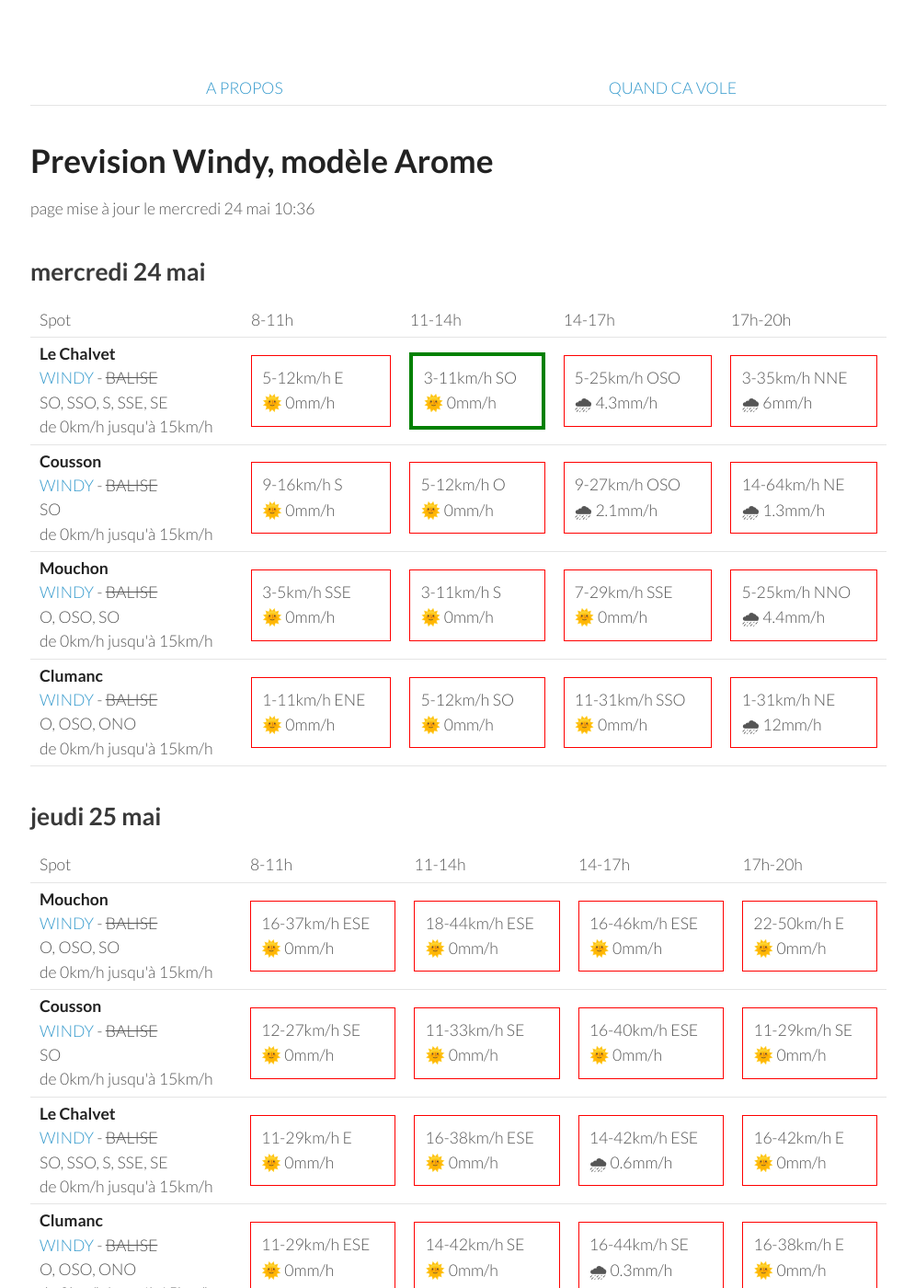
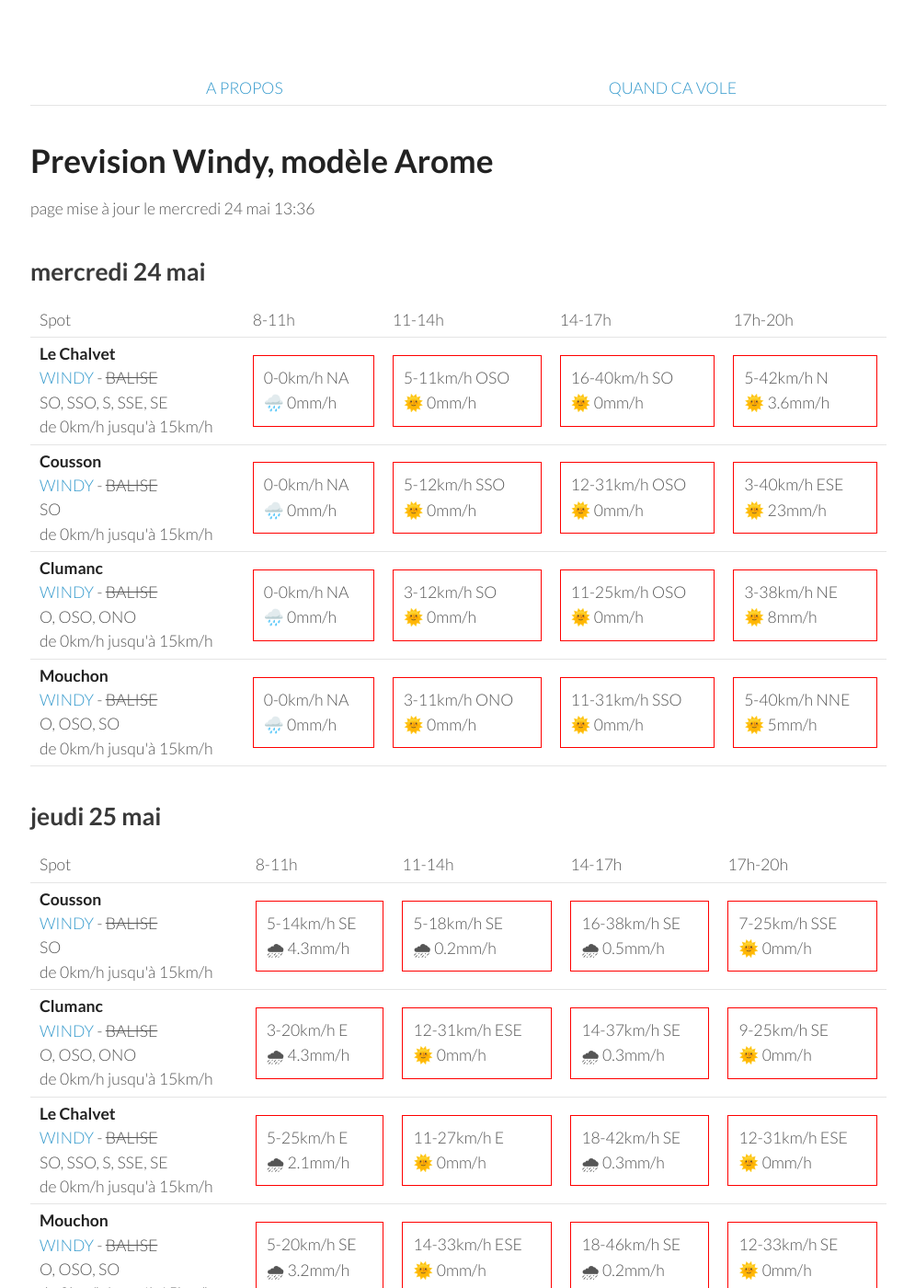
Before and after one commit to parapente-dans-le-nord/parapente-dans-le-nord.github.io, a Jekyll site: the page built from saint_andre.markdown, in a window 1280 px wide and 1400 px high. Shown: the whole window at 92% size, without its empty margins (25-1020 px from the left). Built offline with Jekyll 4.4.1, drawn with Linux system fonts in a browser that asks for light colours; some of the changed text lies outside the part shown.

Commit message:
update index.markdown

```diff
--- a/saint_andre.markdown
+++ b/saint_andre.markdown
@@ -7,7 +7,7 @@ title:  "Tous les spots"
 {: .links}
 
 # Prevision Windy, modèle Arome
-page mise à jour le mercredi 24 mai 10:36
+page mise à jour le mercredi 24 mai 13:36
 
 ## mercredi 24 mai
 
@@ -24,41 +24,37 @@ page mise à jour le mercredi 24 mai 10:36
 <tr>
         <td><strong>Le Chalvet</strong><br><a href="https://windy.com/43.979/6.480?43.866,6.480,10,m:eSsaglX">WINDY</a> - <span class="no-balise"> BALISE </span><br> <span class="vent-favorable">SO, SSO, S, SSE, SE</span><br><span class="force-vent">de 0km/h jusqu'à 15km/h</span> </td>
 
-            <td><div class="not-flyable"><p>5-12km/h E</p><p>🌞 0mm/h</p></div></td>
-            <td><div class="flyable"><p>3-11km/h SO</p><p>🌞 0mm/h</p></div></td>
-            <td><div class="not-flyable"><p>5-25km/h OSO</p><p>🌧 4.3mm/h</p></div></td>
-            <td><div class="not-flyable"><p>3-35km/h NNE</p><p>🌧 6mm/h</p></div></td>
-
+            <td><div class="not-flyable"><p>0-0km/h NA</p><p>🌧️ 0mm/h</p></div></td>
+            <td><div class="not-flyable"><p>5-11km/h OSO</p><p>🌞 0mm/h</p></div></td>
+            <td><div class="not-flyable"><p>16-40km/h SO</p><p>🌞 0mm/h</p></div></td>
+            <td><div class="not-flyable"><p>5-42km/h N</p><p>🌞 3.6mm/h</p></div></td>
 
     </tr>
 <tr>
         <td><strong>Cousson</strong><br><a href="https://windy.com/44.054/6.240?43.940,6.241,10,m:eSAaglz">WINDY</a> - <span class="no-balise"> BALISE </span><br> <span class="vent-favorable">SO</span><br><span class="force-vent">de 0km/h jusqu'à 15km/h</span> </td>
 
-            <td><div class="not-flyable"><p>9-16km/h S</p><p>🌞 0mm/h</p></div></td>
-            <td><div class="not-flyable"><p>5-12km/h O</p><p>🌞 0mm/h</p></div></td>
-            <td><div class="not-flyable"><p>9-27km/h OSO</p><p>🌧 2.1mm/h</p></div></td>
-            <td><div class="not-flyable"><p>14-64km/h NE</p><p>🌧 1.3mm/h</p></div></td>
+            <td><div class="not-flyable"><p>0-0km/h NA</p><p>🌧️ 0mm/h</p></div></td>
+            <td><div class="not-flyable"><p>5-12km/h SSO</p><p>🌞 0mm/h</p></div></td>
+            <td><div class="not-flyable"><p>12-31km/h OSO</p><p>🌞 0mm/h</p></div></td>
+            <td><div class="not-flyable"><p>3-40km/h ESE</p><p>🌞 23mm/h</p></div></td>
 
+    </tr>
+<tr>
+        <td><strong>Clumanc</strong><br><a href="https://windy.com/44.027/6.402?43.914,6.403,10,m:eSxaglP">WINDY</a> - <span class="no-balise"> BALISE </span><br> <span class="vent-favorable">O, OSO, ONO</span><br><span class="force-vent">de 0km/h jusqu'à 15km/h</span> </td>
+
+            <td><div class="not-flyable"><p>0-0km/h NA</p><p>🌧️ 0mm/h</p></div></td>
+            <td><div class="not-flyable"><p>3-12km/h SO</p><p>🌞 0mm/h</p></div></td>
+            <td><div class="not-flyable"><p>11-25km/h OSO</p><p>🌞 0mm/h</p></div></td>
+            <td><div class="not-flyable"><p>3-38km/h NE</p><p>🌞 8mm/h</p></div></td>
 
     </tr>
 <tr>
         <td><strong>Mouchon</strong><br><a href="https://windy.com/43.992/6.424?43.878,6.425,10,m:eSuaglR">WINDY</a> - <span class="no-balise"> BALISE </span><br> <span class="vent-favorable">O, OSO, SO</span><br><span class="force-vent">de 0km/h jusqu'à 15km/h</span> </td>
 
-            <td><div class="not-flyable"><p>3-5km/h SSE</p><p>🌞 0mm/h</p></div></td>
-            <td><div class="not-flyable"><p>3-11km/h S</p><p>🌞 0mm/h</p></div></td>
-            <td><div class="not-flyable"><p>7-29km/h SSE</p><p>🌞 0mm/h</p></div></td>
-            <td><div class="not-flyable"><p>5-25km/h NNO</p><p>🌧 4.4mm/h</p></div></td>
-
-
-    </tr>
-<tr>
-        <td><strong>Clumanc</strong><br><a href="https://windy.com/44.027/6.402?43.914,6.403,10,m:eSxaglP">WINDY</a> - <span class="no-balise"> BALISE </span><br> <span class="vent-favorable">O, OSO, ONO</span><br><span class="force-vent">de 0km/h jusqu'à 15km/h</span> </td>
-
-            <td><div class="not-flyable"><p>1-11km/h ENE</p><p>🌞 0mm/h</p></div></td>
-            <td><div class="not-flyable"><p>5-12km/h SO</p><p>🌞 0mm/h</p></div></td>
+            <td><div class="not-flyable"><p>0-0km/h NA</p><p>🌧️ 0mm/h</p></div></td>
+            <td><div class="not-flyable"><p>3-11km/h ONO</p><p>🌞 0mm/h</p></div></td>
             <td><div class="not-flyable"><p>11-31km/h SSO</p><p>🌞 0mm/h</p></div></td>
-            <td><div class="not-flyable"><p>1-31km/h NE</p><p>🌧 12mm/h</p></div></td>
-
+            <td><div class="not-flyable"><p>5-40km/h NNE</p><p>🌞 5mm/h</p></div></td>
 
     </tr>
 
@@ -78,42 +74,42 @@ page mise à jour le mercredi 24 mai 10:36
       <td>17h-20h</td>
     </tr>
 <tr>
-        <td><strong>Mouchon</strong><br><a href="https://windy.com/43.992/6.424?43.878,6.425,10,m:eSuaglR">WINDY</a> - <span class="no-balise"> BALISE </span><br> <span class="vent-favorable">O, OSO, SO</span><br><span class="force-vent">de 0km/h jusqu'à 15km/h</span> </td>
+        <td><strong>Cousson</strong><br><a href="https://windy.com/44.054/6.240?43.940,6.241,10,m:eSAaglz">WINDY</a> - <span class="no-balise"> BALISE </span><br> <span class="vent-favorable">SO</span><br><span class="force-vent">de 0km/h jusqu'à 15km/h</span> </td>
 
-            <td><div class="not-flyable"><p>16-37km/h ESE</p><p>🌞 0mm/h</p></div></td>
-            <td><div class="not-flyable"><p>18-44km/h ESE</p><p>🌞 0mm/h</p></div></td>
-            <td><div class="not-flyable"><p>16-46km/h ESE</p><p>🌞 0mm/h</p></div></td>
-            <td><div class="not-flyable"><p>22-50km/h E</p><p>🌞 0mm/h</p></div></td>
+            <td><div class="not-flyable"><p>5-14km/h SE</p><p>🌧 4.3mm/h</p></div></td>
+            <td><div class="not-flyable"><p>5-18km/h SE</p><p>🌧 0.2mm/h</p></div></td>
+            <td><div class="not-flyable"><p>16-38km/h SE</p><p>🌧 0.5mm/h</p></div></td>
+            <td><div class="not-flyable"><p>7-25km/h SSE</p><p>🌞 0mm/h</p></div></td>
 
 
     </tr>
 <tr>
-        <td><strong>Cousson</strong><br><a href="https://windy.com/44.054/6.240?43.940,6.241,10,m:eSAaglz">WINDY</a> - <span class="no-balise"> BALISE </span><br> <span class="vent-favorable">SO</span><br><span class="force-vent">de 0km/h jusqu'à 15km/h</span> </td>
+        <td><strong>Clumanc</strong><br><a href="https://windy.com/44.027/6.402?43.914,6.403,10,m:eSxaglP">WINDY</a> - <span class="no-balise"> BALISE </span><br> <span class="vent-favorable">O, OSO, ONO</span><br><span class="force-vent">de 0km/h jusqu'à 15km/h</span> </td>
 
-            <td><div class="not-flyable"><p>12-27km/h SE</p><p>🌞 0mm/h</p></div></td>
-            <td><div class="not-flyable"><p>11-33km/h SE</p><p>🌞 0mm/h</p></div></td>
-            <td><div class="not-flyable"><p>16-40km/h ESE</p><p>🌞 0mm/h</p></div></td>
-            <td><div class="not-flyable"><p>11-29km/h SE</p><p>🌞 0mm/h</p></div></td>
+            <td><div class="not-flyable"><p>3-20km/h E</p><p>🌧 4.3mm/h</p></div></td>
+            <td><div class="not-flyable"><p>12-31km/h ESE</p><p>🌞 0mm/h</p></div></td>
+            <td><div class="not-flyable"><p>14-37km/h SE</p><p>🌧 0.3mm/h</p></div></td>
+            <td><div class="not-flyable"><p>9-25km/h SE</p><p>🌞 0mm/h</p></div></td>
 
 
     </tr>
 <tr>
         <td><strong>Le Chalvet</strong><br><a href="https://windy.com/43.979/6.480?43.866,6.480,10,m:eSsaglX">WINDY</a> - <span class="no-balise"> BALISE </span><br> <span class="vent-favorable">SO, SSO, S, SSE, SE</span><br><span class="force-vent">de 0km/h jusqu'à 15km/h</span> </td>
 
-            <td><div class="not-flyable"><p>11-29km/h E</p><p>🌞 0mm/h</p></div></td>
-            <td><div class="not-flyable"><p>16-38km/h ESE</p><p>🌞 0mm/h</p></div></td>
-            <td><div class="not-flyable"><p>14-42km/h ESE</p><p>🌧 0.6mm/h</p></div></td>
-            <td><div class="not-flyable"><p>16-42km/h E</p><p>🌞 0mm/h</p></div></td>
+            <td><div class="not-flyable"><p>5-25km/h E</p><p>🌧 2.1mm/h</p></div></td>
+            <td><div class="not-flyable"><p>11-27km/h E</p><p>🌞 0mm/h</p></div></td>
+            <td><div class="not-flyable"><p>18-42km/h SE</p><p>🌧 0.3mm/h</p></div></td>
+            <td><div class="not-flyable"><p>12-31km/h ESE</p><p>🌞 0mm/h</p></div></td>
 
 
     </tr>
 <tr>
-        <td><strong>Clumanc</strong><br><a href="https://windy.com/44.027/6.402?43.914,6.403,10,m:eSxaglP">WINDY</a> - <span class="no-balise"> BALISE </span><br> <span class="vent-favorable">O, OSO, ONO</span><br><span class="force-vent">de 0km/h jusqu'à 15km/h</span> </td>
+        <td><strong>Mouchon</strong><br><a href="https://windy.com/43.992/6.424?43.878,6.425,10,m:eSuaglR">WINDY</a> - <span class="no-balise"> BALISE </span><br> <span class="vent-favorable">O, OSO, SO</span><br><span class="force-vent">de 0km/h jusqu'à 15km/h</span> </td>
 
-            <td><div class="not-flyable"><p>11-29km/h ESE</p><p>🌞 0mm/h</p></div></td>
-            <td><div class="not-flyable"><p>14-42km/h SE</p><p>🌞 0mm/h</p></div></td>
-            <td><div class="not-flyable"><p>16-44km/h SE</p><p>🌧 0.3mm/h</p></div></td>
-            <td><div class="not-flyable"><p>16-38km/h E</p><p>🌞 0mm/h</p></div></td>
+            <td><div class="not-flyable"><p>5-20km/h SE</p><p>🌧 3.2mm/h</p></div></td>
+            <td><div class="not-flyable"><p>14-33km/h ESE</p><p>🌞 0mm/h</p></div></td>
+            <td><div class="not-flyable"><p>18-46km/h SE</p><p>🌧 0.2mm/h</p></div></td>
+            <td><div class="not-flyable"><p>12-33km/h SE</p><p>🌞 0mm/h</p></div></td>
 
 
     </tr>
@@ -154,22 +150,22 @@ page mise à jour le mercredi 24 mai 10:36
 
     </tr>
 <tr>
+        <td><strong>Clumanc</strong><br><a href="https://windy.com/44.027/6.402?43.914,6.403,10,m:eSxaglP">WINDY</a> - <span class="no-balise"> BALISE </span><br> <span class="vent-favorable">O, OSO, ONO</span><br><span class="force-vent">de 0km/h jusqu'à 15km/h</span> </td>
+
+            <td><div class="not-flyable"><p>1-12km/h ENE</p><p>🌞 0mm/h</p></div></td>
+            <td><div class="not-flyable"><p>3-20km/h OSO</p><p>🌞 0mm/h</p></div></td>
+            <td><div class="not-flyable"><p>5-20km/h O</p><p>🌞 0mm/h</p></div></td>
+            <td><div class="not-flyable"><p>3-27km/h NNE</p><p>🌧 1.8mm/h</p></div></td>
+
+
+    </tr>
+<tr>
         <td><strong>Cousson</strong><br><a href="https://windy.com/44.054/6.240?43.940,6.241,10,m:eSAaglz">WINDY</a> - <span class="no-balise"> BALISE </span><br> <span class="vent-favorable">SO</span><br><span class="force-vent">de 0km/h jusqu'à 15km/h</span> </td>
 
             <td><div class="not-flyable"><p>3-14km/h ENE</p><p>🌞 0mm/h</p></div></td>
             <td><div class="not-flyable"><p>5-16km/h OSO</p><p>🌞 0mm/h</p></div></td>
             <td><div class="not-flyable"><p>5-22km/h OSO</p><p>🌞 0mm/h</p></div></td>
             <td><div class="not-flyable"><p>3-25km/h NNO</p><p>🌧 0.8mm/h</p></div></td>
-
-
-    </tr>
-<tr>
-        <td><strong>Clumanc</strong><br><a href="https://windy.com/44.027/6.402?43.914,6.403,10,m:eSxaglP">WINDY</a> - <span class="no-balise"> BALISE </span><br> <span class="vent-favorable">O, OSO, ONO</span><br><span class="force-vent">de 0km/h jusqu'à 15km/h</span> </td>
-
-            <td><div class="not-flyable"><p>3-12km/h ENE</p><p>🌞 0mm/h</p></div></td>
-            <td><div class="not-flyable"><p>5-18km/h SO</p><p>🌞 0mm/h</p></div></td>
-            <td><div class="not-flyable"><p>5-22km/h OSO</p><p>🌞 0mm/h</p></div></td>
-            <td><div class="not-flyable"><p>3-27km/h SE</p><p>🌧 4.9mm/h</p></div></td>
 
 
     </tr>
@@ -202,10 +198,10 @@ page mise à jour le mercredi 24 mai 10:36
 <tr>
         <td><strong>Clumanc</strong><br><a href="https://windy.com/44.027/6.402?43.914,6.403,10,m:eSxaglP">WINDY</a> - <span class="no-balise"> BALISE </span><br> <span class="vent-favorable">O, OSO, ONO</span><br><span class="force-vent">de 0km/h jusqu'à 15km/h</span> </td>
 
-            <td><div class="not-flyable"><p>5-16km/h E</p><p>🌞 0mm/h</p></div></td>
-            <td><div class="not-flyable"><p>3-18km/h SSE</p><p>🌞 0mm/h</p></div></td>
-            <td><div class="not-flyable"><p>5-20km/h O</p><p>🌧 0.3mm/h</p></div></td>
-            <td><div class="not-flyable"><p>5-31km/h NNE</p><p>🌧 8mm/h</p></div></td>
+            <td><div class="not-flyable"><p>5-18km/h E</p><p>🌞 0mm/h</p></div></td>
+            <td><div class="not-flyable"><p>5-22km/h SSE</p><p>🌞 0mm/h</p></div></td>
+            <td><div class="not-flyable"><p>7-24km/h SO</p><p>🌞 0mm/h</p></div></td>
+            <td><div class="not-flyable"><p>7-24km/h O</p><p>🌧 0.8mm/h</p></div></td>
 
 
     </tr>
@@ -268,10 +264,10 @@ page mise à jour le mercredi 24 mai 10:36
 <tr>
         <td><strong>Clumanc</strong><br><a href="https://windy.com/44.027/6.402?43.914,6.403,10,m:eSxaglP">WINDY</a> - <span class="no-balise"> BALISE </span><br> <span class="vent-favorable">O, OSO, ONO</span><br><span class="force-vent">de 0km/h jusqu'à 15km/h</span> </td>
 
-            <td><div class="not-flyable"><p>1-14km/h NNE</p><p>🌞 0mm/h</p></div></td>
-            <td><div class="not-flyable"><p>5-22km/h ONO</p><p>🌞 0mm/h</p></div></td>
-            <td><div class="not-flyable"><p>3-27km/h E</p><p>🌧 6mm/h</p></div></td>
-            <td><div class="not-flyable"><p>3-24km/h NNO</p><p>🌧 0.9mm/h</p></div></td>
+            <td><div class="not-flyable"><p>3-12km/h ESE</p><p>🌞 0mm/h</p></div></td>
+            <td><div class="not-flyable"><p>7-22km/h O</p><p>🌞 0mm/h</p></div></td>
+            <td><div class="not-flyable"><p>5-29km/h SSE</p><p>🌧 3.2mm/h</p></div></td>
+            <td><div class="not-flyable"><p>5-24km/h ONO</p><p>🌧 2.2mm/h</p></div></td>
 
 
     </tr>
@@ -312,6 +308,16 @@ page mise à jour le mercredi 24 mai 10:36
 
     </tr>
 <tr>
+        <td><strong>Clumanc</strong><br><a href="https://windy.com/44.027/6.402?43.914,6.403,10,m:eSxaglP">WINDY</a> - <span class="no-balise"> BALISE </span><br> <span class="vent-favorable">O, OSO, ONO</span><br><span class="force-vent">de 0km/h jusqu'à 15km/h</span> </td>
+
+            <td><div class="not-flyable"><p>5-16km/h ENE</p><p>🌞 0mm/h</p></div></td>
+            <td><div class="not-flyable"><p>3-18km/h S</p><p>🌞 0mm/h</p></div></td>
+            <td><div class="not-flyable"><p>7-25km/h SSE</p><p>🌧 7mm/h</p></div></td>
+            <td><div class="not-flyable"><p>9-29km/h NNO</p><p>🌧 6mm/h</p></div></td>
+
+
+    </tr>
+<tr>
         <td><strong>Le Chalvet</strong><br><a href="https://windy.com/43.979/6.480?43.866,6.480,10,m:eSsaglX">WINDY</a> - <span class="no-balise"> BALISE </span><br> <span class="vent-favorable">SO, SSO, S, SSE, SE</span><br><span class="force-vent">de 0km/h jusqu'à 15km/h</span> </td>
 
             <td><div class="not-flyable"><p>3-12km/h NE</p><p>🌞 0mm/h</p></div></td>
```
